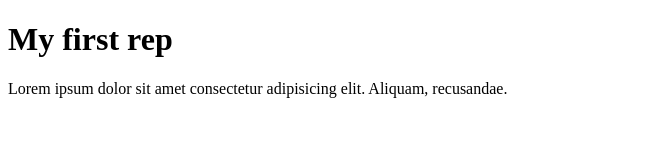
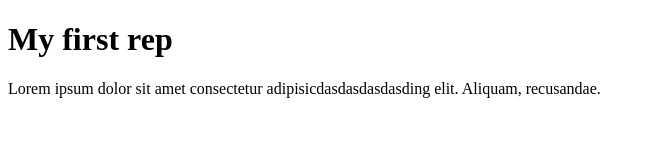
Before and after one commit to vitaliyosvita98/hello3333, a plain HTML site: page index.html in a window 1280 px wide. Shown: the whole page, without its empty margins (0-655 px from the left). Drawn offline with Linux system fonts and the light colour scheme.

Commit message:
aaaaaaaa

```diff
--- a/index.html
+++ b/index.html
@@ -7,6 +7,6 @@
 </head>
 <body>
     <h1>My first rep</h1>
-    <p>Lorem ipsum dolor sit amet consectetur adipisicing elit. Aliquam, recusandae.</p>
+    <p>Lorem ipsum dolor sit amet consectetur adipisicdasdasdasdasding elit. Aliquam, recusandae.</p>
 </body>
 </html>
```
